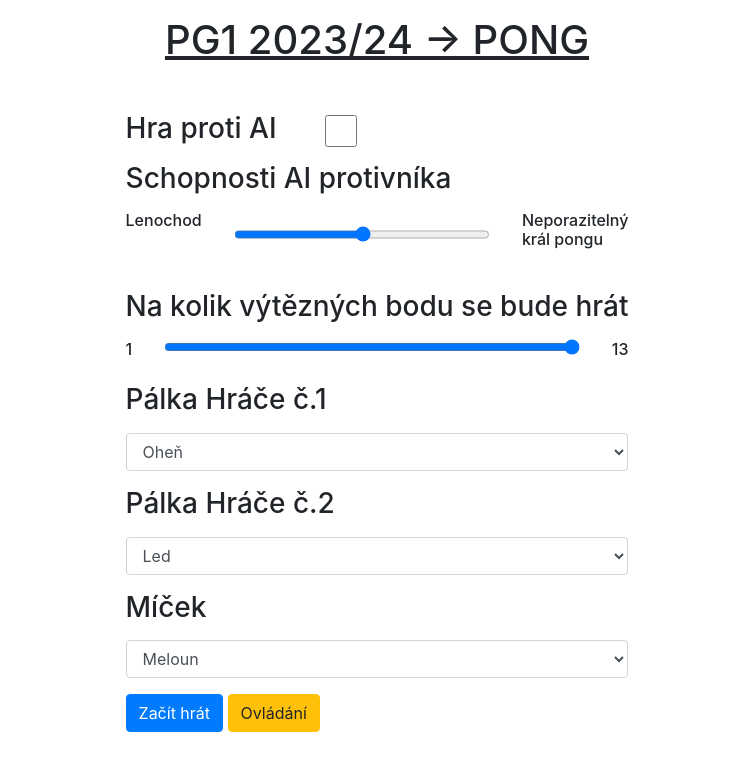
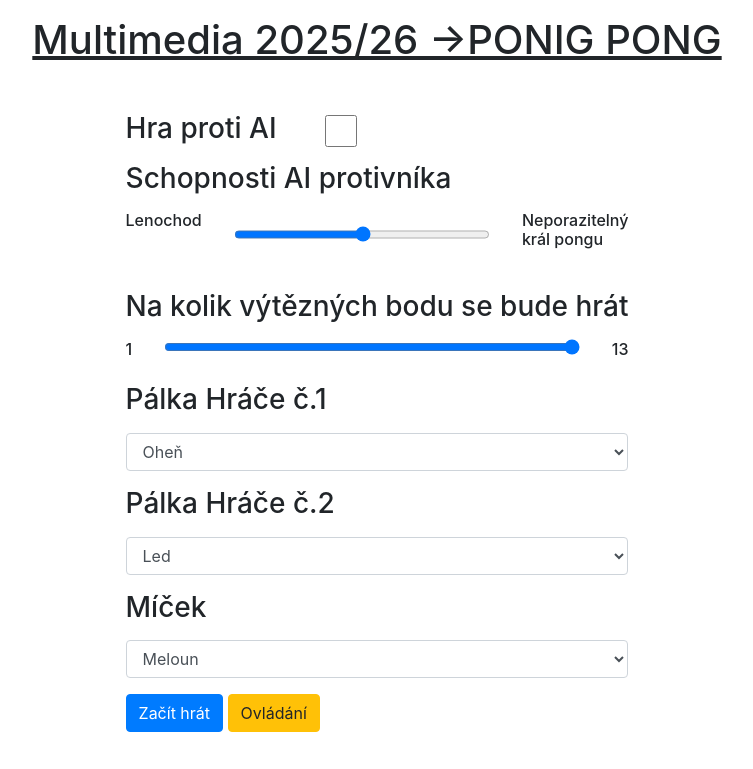
Before and after one commit to Charouzd/Multimedia, a website: page sem/index.html in a window 1280 px wide. Shown: the whole page, without its empty margins (263-1016 px from the left). Drawn offline with nearby package versions, Linux system fonts and the light colour scheme.

Commit message:
uprava titulní stryn

```diff
--- a/sem/index.html
+++ b/sem/index.html
@@ -3,6 +3,7 @@
         <meta charset="utf-8">
         <meta http-equiv="X-UA-Compatible" content="IE=edge">
         <link rel="icon" type="image/png" href="media/img/logo.png">
+        <title>PONIG PONG</title>
         <script src="https://kit.fontawesome.com/4e7b80b1e6.js" crossorigin="anonymous"></script>
         <link rel="stylesheet" href="https://cdn.jsdelivr.net/npm/bootstrap@4.6.2/dist/css/bootstrap.min.css" integrity="sha384-xOolHFLEh07PJGoPkLv1IbcEPTNtaed2xpHsD9ESMhqIYd0nLMwNLD69Npy4HI+N" crossorigin="anonymous">
     </head>
@@ -10,7 +11,7 @@
         <script src="https://code.jquery.com/jquery-3.3.1.slim.min.js"></script>
         <script src="https://cdn.jsdelivr.net/npm/bootstrap@4.5.0/dist/js/bootstrap.min.js"></script>
         <main style="min-height:100vh;width:100%;display:flex;justify-content:center;align-items:center;flex-direction:column">
-            <h1 style="text-decoration:underline;margin:1rem">PG1 2023/24 -> PONG</h1>
+            <h1 style="text-decoration:underline;margin:1rem">Multimedia 2025/26 ->PONIG PONG</h1>
             <form class="width:75%; margin 2rem" id='userForm'>
                 <div style="margin: 2rem 0;" class="form-group">
                     <div style="display: flex;"><label style="margin-right: 3rem;" for="AI"><h3>Hra proti AI</h3></label>
--- a/sem/script.js
+++ b/sem/script.js
@@ -108,6 +108,7 @@ document.body.appendChild(renderer.domElement);
 /**
  * playground
  */
+
 // Create a square area around the cube
 const cubeW=10;
 const cubeH=6;
```
